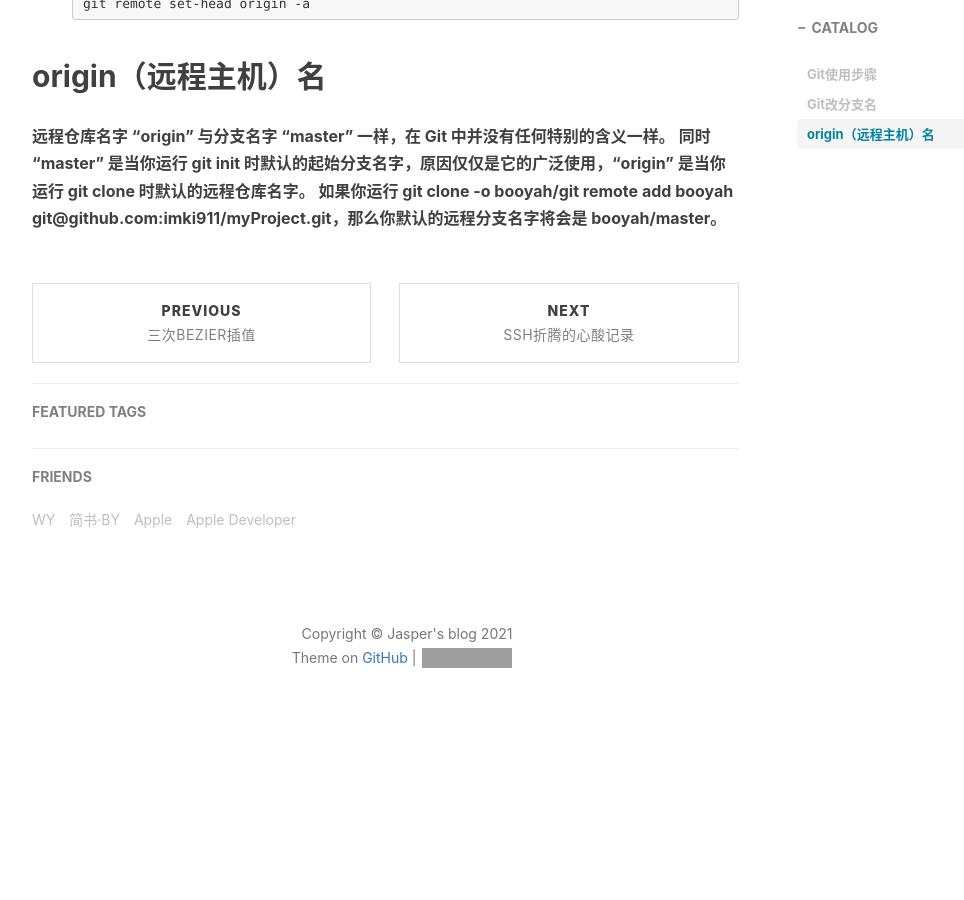
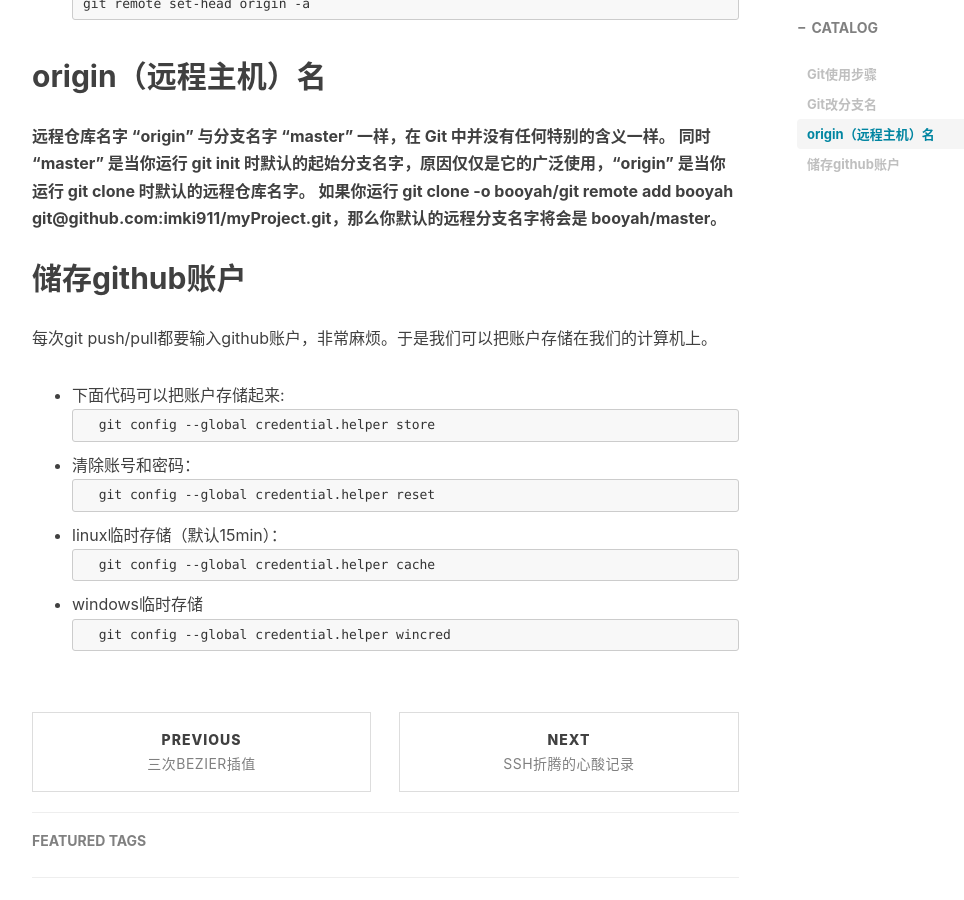
Before and after one commit to liurishan/liurishan.github.io, a Jekyll site: the page built from _posts/2021-02-24-Git的日常使用-2021.md, in a window 1280 px wide and 900 px high, scrolled down 1570 px. Shown: the whole window, without its empty margins (233-1197 px from the left). Built offline with Jekyll 4.4.1, drawn with Linux system fonts in a browser that asks for light colours; nearby versions of some CDN libraries; comment, search, counter and statistics services are not loaded; before the commit the page ends 2332 px from its top, so only the background shows below that; grey boxes are pictures that could not be loaded.

Commit message:
增加内容

```diff
--- a/_posts/2021-02-24-Git的日常使用-2021.md
+++ b/_posts/2021-02-24-Git的日常使用-2021.md
@@ -71,3 +71,23 @@ git remote set-head origin -a
 
 ## origin（远程主机）名
 **远程仓库名字 “origin” 与分支名字 “master” 一样，在 Git 中并没有任何特别的含义一样。 同时 “master” 是当你运行 git init 时默认的起始分支名字，原因仅仅是它的广泛使用，“origin” 是当你运行 git clone 时默认的远程仓库名字。 如果你运行 git clone -o booyah/git remote add booyah git@github.com:imki911/myProject.git，那么你默认的远程分支名字将会是 booyah/master。**
+
+
+## 储存github账户
+每次git push/pull都要输入github账户，非常麻烦。于是我们可以把账户存储在我们的计算机上。
+* 下面代码可以把账户存储起来:
+    ~~~
+    git config --global credential.helper store
+    ~~~
+* 清除账号和密码：
+    ~~~
+    git config --global credential.helper reset
+    ~~~
+* linux临时存储（默认15min）：
+    ~~~
+    git config --global credential.helper cache
+    ~~~
+* windows临时存储
+    ~~~
+    git config --global credential.helper wincred
+    ~~~
```
